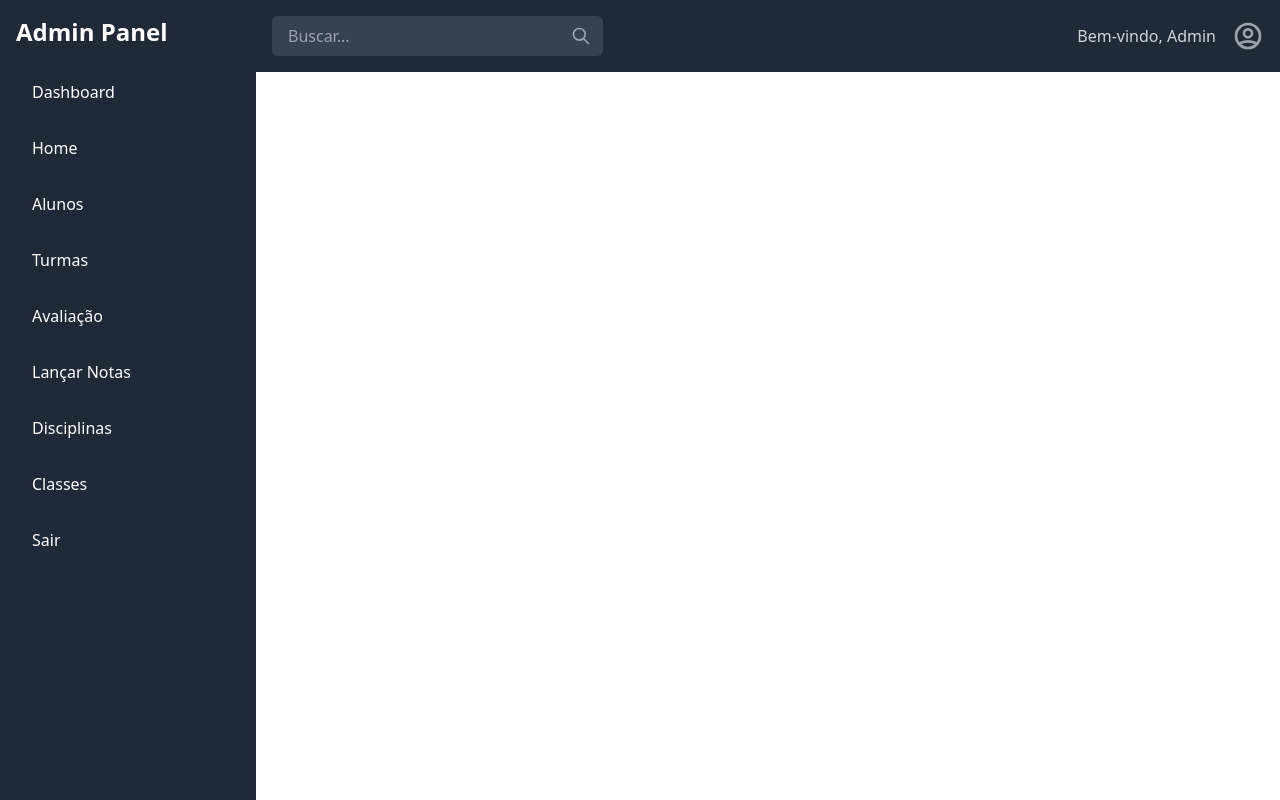
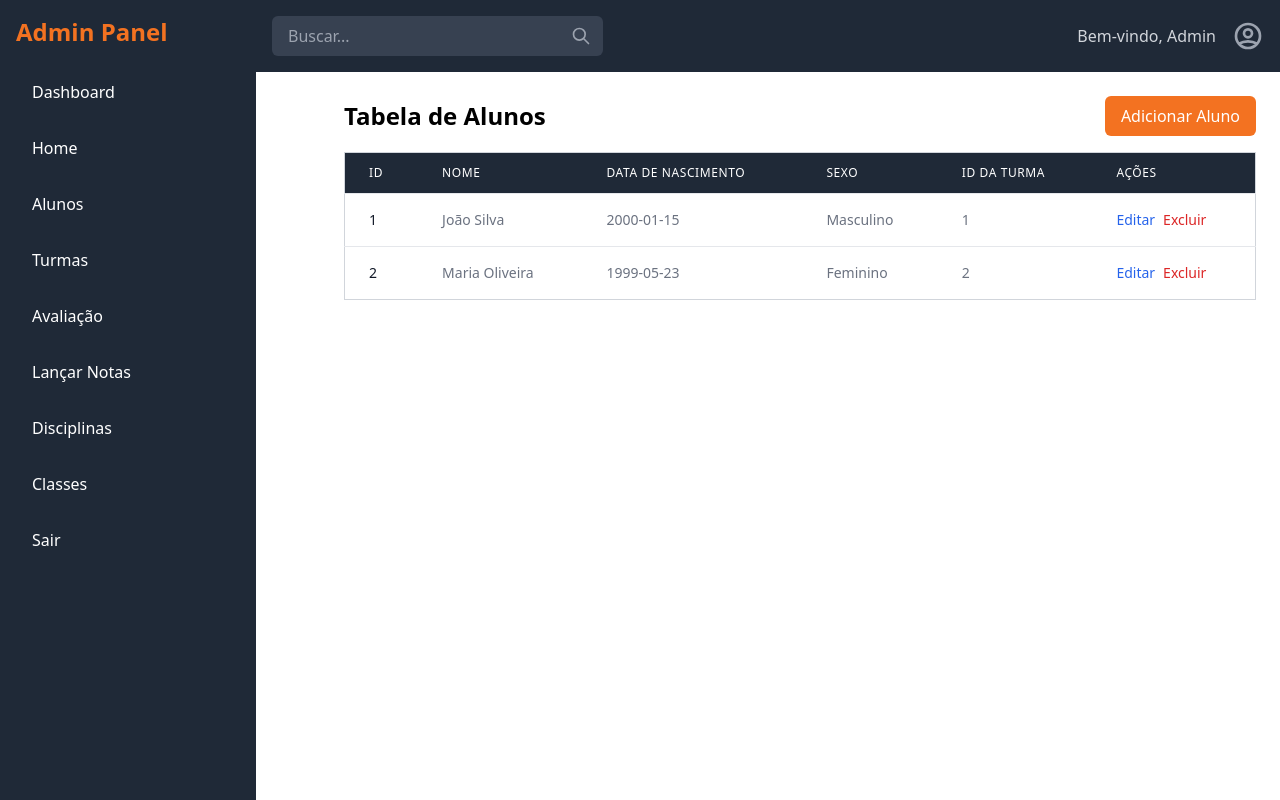
Before and after one commit to ITSimaoAbel/Hackathon-front-end, a React (Vite) app: page /mostrar-aluno in a window 1280 px wide. Built offline with nearby package versions, Linux system fonts and the light colour scheme.

Commit message:
Update Aluno, dash and turma

```diff
--- a/src/components/Aluno/tabelaAluno.jsx
+++ b/src/components/Aluno/tabelaAluno.jsx
@@ -1,11 +1,66 @@
-import React from 'react'
+import React, { useState } from 'react';
 
-
+const initialAlunos = [
+  { id: 1, nome: 'João Silva', dataNascimento: '2000-01-15', sexo: 'M', idTurma: 1 },
+  { id: 2, nome: 'Maria Oliveira', dataNascimento: '1999-05-23', sexo: 'F', idTurma: 2 },
+];
 
 export const TabelaAluno = () => {
+  const [alunos, setAlunos] = useState(initialAlunos);
+
+  const handleDelete = (id) => {
+    setAlunos((prevAlunos) => prevAlunos.filter((aluno) => aluno.id !== id));
+  };
+
   return (
-    <>
-       <h1>Tabelas</h1>
-    </>
-  )
-}
+    <div className="ml-80 p-6">
+      <div className="flex items-center justify-between mb-4">
+        <h1 className="text-2xl font-bold">Tabela de Alunos</h1>
+        <button
+          className="py-2 px-4 bg-orange text-white rounded-md hover:bg-azul"
+        >
+          Adicionar Aluno
+        </button>
+      </div>
+      <div className="overflow-x-auto">
+        <table className="min-w-full divide-y divide-gray-200 border border-gray-300 w-3/4 mx-auto">
+          <thead className="bg-gray-800 text-white">
+            <tr>
+              <th className="px-6 py-3 text-left text-xs font-medium uppercase tracking-wider">ID</th>
+              <th className="px-6 py-3 text-left text-xs font-medium uppercase tracking-wider">Nome</th>
+              <th className="px-6 py-3 text-left text-xs font-medium uppercase tracking-wider">Data de Nascimento</th>
+              <th className="px-6 py-3 text-left text-xs font-medium uppercase tracking-wider">Sexo</th>
+              <th className="px-6 py-3 text-left text-xs font-medium uppercase tracking-wider">ID da Turma</th>
+              <th className="px-6 py-3 text-left text-xs font-medium uppercase tracking-wider">Ações</th>
+            </tr>
+          </thead>
+          <tbody className="bg-white divide-y divide-gray-200">
+            {alunos.map((aluno) => (
+              <tr key={aluno.id}>
+                <td className="px-6 py-4 whitespace-nowrap text-sm font-medium text-gray-900">{aluno.id}</td>
+                <td className="px-6 py-4 whitespace-nowrap text-sm text-gray-500">{aluno.nome}</td>
+                <td className="px-6 py-4 whitespace-nowrap text-sm text-gray-500">{aluno.dataNascimento}</td>
+                <td className="px-6 py-4 whitespace-nowrap text-sm text-gray-500">{aluno.sexo === 'M' ? 'Masculino' : 'Feminino'}</td>
+                <td className="px-6 py-4 whitespace-nowrap text-sm text-gray-500">{aluno.idTurma}</td>
+                <td className="px-6 py-4 whitespace-nowrap text-sm font-medium">
+                  <button
+                    className="text-blue-600 hover:text-blue-900 mr-2"
+                    // Handler para editar aluno pode ser implementado aqui
+                  >
+                    Editar
+                  </button>
+                  <button
+                    className="text-red-600 hover:text-red-900"
+                    onClick={() => handleDelete(aluno.id)}
+                  >
+                    Excluir
+                  </button>
+                </td>
+              </tr>
+            ))}
+          </tbody>
+        </table>
+      </div>
+    </div>
+  );
+};
--- a/src/components/dashboard/aside.jsx
+++ b/src/components/dashboard/aside.jsx
@@ -5,51 +5,51 @@ export const Aside = () => {
   return (
     <aside className="w-64 bg-gray-800 text-white h-full fixed top-0 left-0">
       <div className="p-4">
-        <h2 className="text-2xl font-bold mb-6">Admin Panel</h2>
+        <h2 className="text-2xl font-bold text-orange mb-6">Admin Panel</h2>
         <nav>
           <ul>
             <li className="mb-4">
-              <Link to="/" className="block py-2 px-4 rounded hover:bg-gray-700">
+              <Link to="/" className="block py-2 px-4 rounded hover:bg-orange">
                 Dashboard
               </Link>
             </li>
             <li className="mb-4">
-              <Link to="/#" className="block py-2 px-4 rounded hover:bg-gray-700">
+              <Link to="/#" className="block py-2 px-4 rounded hover:bg-orange">
                 Home
               </Link>
             </li>
             <li className="mb-4">
-              <Link to="/mostrar-aluno" className="block py-2 px-4 rounded hover:bg-gray-700">
+              <Link to="/mostrar-aluno" className="block py-2 px-4 rounded hover:bg-orange">
                 Alunos
               </Link>
             </li>
             <li className="mb-4">
-              <Link to="/mostrar-turma" className="block py-2 px-4 rounded hover:bg-gray-700">
+              <Link to="/mostrar-turma" className="block py-2 px-4 rounded hover:bg-orange">
                 Turmas
               </Link>
             </li>
             <li className="mb-4">
-              <Link to="/Avaliacao" className="block py-2 px-4 rounded hover:bg-gray-700">
+              <Link to="/Avaliacao" className="block py-2 px-4 rounded hover:bg-orange">
                 Avaliação
               </Link>
             </li>
             <li className="mb-4">
-              <Link to="/Notas" className="block py-2 px-4 rounded hover:bg-gray-700">
+              <Link to="/Notas" className="block py-2 px-4 rounded hover:bg-orange">
                 Lançar Notas
               </Link>
             </li>
             <li className="mb-4">
-              <Link to="/disciplina-page" className="block py-2 px-4 rounded hover:bg-gray-700">
+              <Link to="/disciplina-page" className="block py-2 px-4 rounded hover:bg-orange">
                 Disciplinas
               </Link>
             </li>
             <li className="mb-4">
-              <Link to="/classe-page" className="block py-2 px-4 rounded hover:bg-gray-700">
+              <Link to="/classe-page" className="block py-2 px-4 rounded hover:bg-orange">
                 Classes
               </Link>
             </li>
             <li className="mb-4">
-              <Link to="/#" className="block py-2 px-4 rounded hover:bg-gray-700">
+              <Link to="/#" className="block py-2 px-4 rounded hover:bg-orange">
                 Sair
               </Link>
             </li>
--- a/src/components/turma/tabelaTurma.jsx
+++ b/src/components/turma/tabelaTurma.jsx
@@ -1,11 +1,66 @@
-import React from 'react'
+import React, { useState } from 'react';
 
-
+const initialTurmas = [
+  { id: 1, numero: '101', sala: '1', idClasse: 1, idProfessor: 1 },
+  { id: 2, numero: '102', sala: '2', idClasse: 2, idProfessor: 2 },
+  { id: 3, numero: '103', sala: '3', idClasse: 3, idProfessor: 3 },
+  { id: 4, numero: '104', sala: '4', idClasse: 4, idProfessor: 4 },
+  { id: 5, numero: '105', sala: '5', idClasse: 5, idProfessor: 5 },
+];
 
 export const TabelaTurma = () => {
+  const [turmas, setTurmas] = useState(initialTurmas);
+
+  const handleDelete = (id) => {
+    setTurmas((prevTurmas) => prevTurmas.filter((turma) => turma.id !== id));
+  };
+
   return (
-    <>
-      <h1>Turmas</h1>
-    </>
-  )
-}
+    <div className="ml-80 p-6 mr-10">
+      <div className="flex items-center justify-between mb-4">
+        <h1 className="text-2xl font-bold">Tabela de Turmas</h1>
+        <button
+          className="py-2 px-4 bg-orange text-white rounded-md hover:bg-azul"
+        >
+          Adicionar Turma
+        </button>
+      </div>
+      <div className="overflow-x-auto">
+        <table className="min-w-full divide-y divide-gray-200 border border-gray-300 w-3/4 mx-auto">
+          <thead className="bg-gray-800 text-white">
+            <tr>
+              <th className="px-6 py-3 text-left text-xs font-medium uppercase tracking-wider">Número</th>
+              <th className="px-6 py-3 text-left text-xs font-medium uppercase tracking-wider">Sala</th>
+              <th className="px-6 py-3 text-left text-xs font-medium uppercase tracking-wider">ID da Classe</th>
+              <th className="px-6 py-3 text-left text-xs font-medium uppercase tracking-wider">ID do Professor</th>
+              <th className="px-6 py-3 text-left text-xs font-medium uppercase tracking-wider">Ações</th>
+            </tr>
+          </thead>
+          <tbody className="bg-white divide-y divide-gray-200">
+            {turmas.map((turma) => (
+              <tr key={turma.id}>
+                <td className="px-6 py-4 whitespace-nowrap text-sm font-medium text-gray-900">{turma.numero}</td>
+                <td className="px-6 py-4 whitespace-nowrap text-sm text-gray-500">{turma.sala}</td>
+                <td className="px-6 py-4 whitespace-nowrap text-sm text-gray-500">{turma.idClasse}</td>
+                <td className="px-6 py-4 whitespace-nowrap text-sm text-gray-500">{turma.idProfessor}</td>
+                <td className="px-6 py-4 whitespace-nowrap text-sm font-medium">
+                  <button
+                    className="text-blue-600 hover:text-blue-900 mr-2"
+                  >
+                    Editar
+                  </button>
+                  <button
+                    className="text-red-600 hover:text-red-900"
+                    onClick={() => handleDelete(turma.id)}
+                  >
+                    Excluir
+                  </button>
+                </td>
+              </tr>
+            ))}
+          </tbody>
+        </table>
+      </div>
+    </div>
+  );
+};
```
